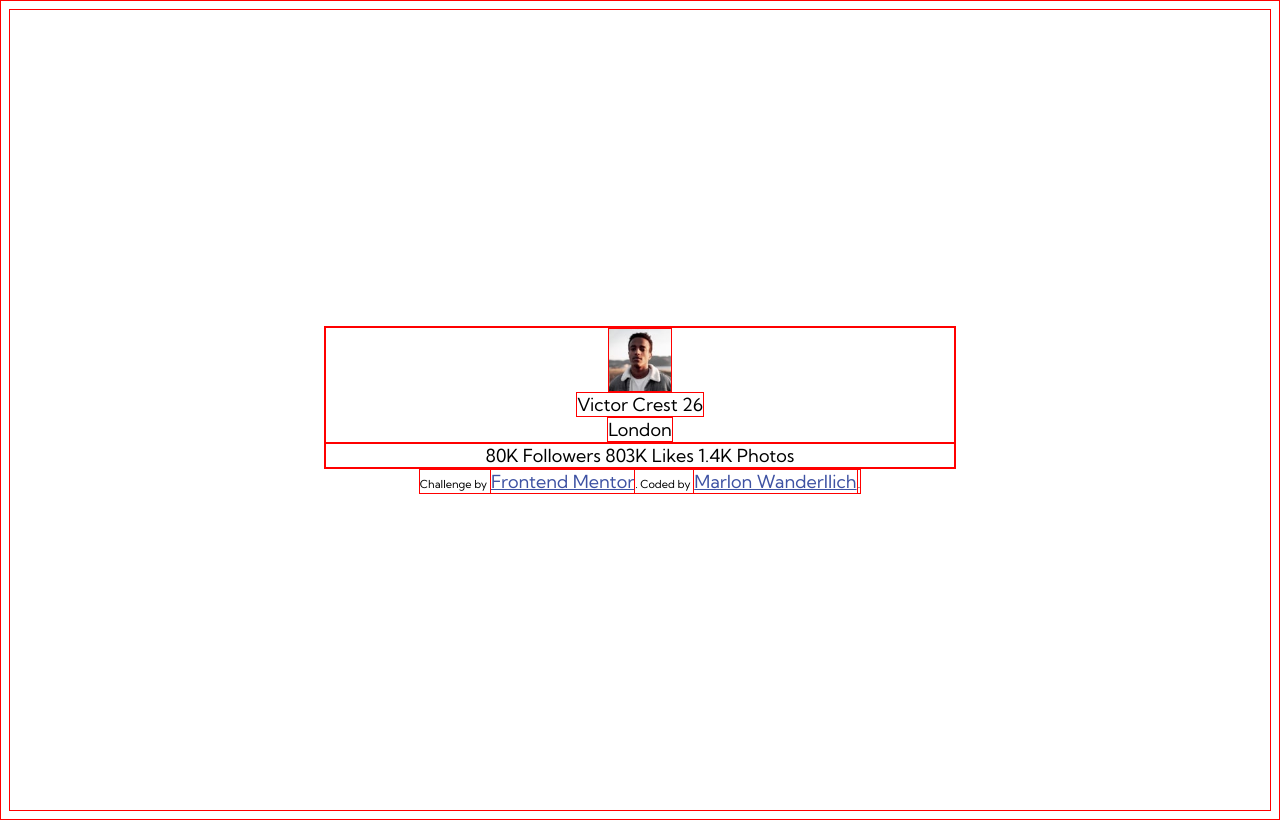
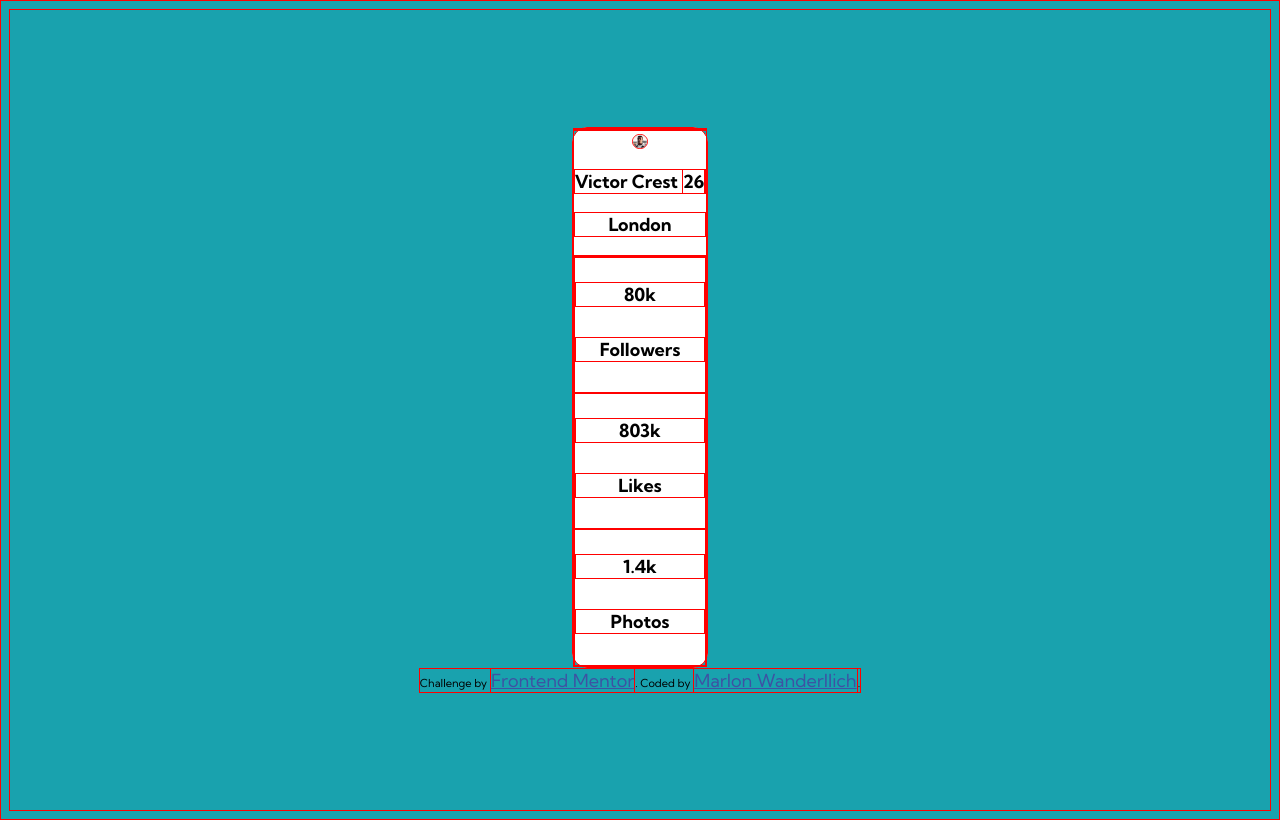
Before and after one commit to marlonwlv/profile-card-component, a plain HTML site: page index.html in a window 1280 px wide. Drawn offline with Linux system fonts and the light colour scheme.

Commit message:
Restructure HTML - after youtube video

```diff
--- a/index.html
+++ b/index.html
@@ -18,27 +18,27 @@
 </head>
 <body>
   <div class="card">
-    <div class="card-main">
+    <div class="card-top"></div>
+    <div class="card-body">
       <img class= "img-profile" src="images/image-victor.jpg" alt= "Image profile">
-      <div class="name-age">
-      Victor Crest
-
-      26
-      </div>
-      <div class="city">
-      London
-      </div>
-
+      <h2 class="name-age">
+        Victor Crest  <span class="age">26</span>
+      </h2>
+      <h3 class="city">London</h3>
     </div>
     <div class="card-footer">
-      80K
-      Followers
-
-      803K
-      Likes
-
-      1.4K
-      Photos
+      <div class="item">
+        <h4 class="value">80k</h4>
+        <h5 class="tag">Followers</h5>
+      </div>
+      <div class="item">
+        <h4 class="value">803k</h4>
+        <h5 class="tag">Likes</h5>
+      </div>
+      <div class="item">
+        <h4 class="value">1.4k</h4>
+        <h5 class="tag">Photos</h5>
+      </div>
     </div>
   </div>
 
--- a/style.css
+++ b/style.css
@@ -15,10 +15,22 @@ body{
 	justify-content: center;
 	text-align: center;
 	align-items: center;
+	background-color: hsl(185, 75%, 39%);
 }
 
 .card{
-	width: 50%;
+	max-width: 50%;
+	background-color: white;
+	border-radius: 15px;
+}
+
+.card-top{
+	background-color:hsl(185, 75%, 39%);
+}
+.card-top img{
+	max-width: 100px;
+	max-height: 100px;
+
 }
 .card-main{
 	display: flex;
@@ -29,4 +41,5 @@ body{
 
 .img-profile{
 	max-width: 10%;
+	border-radius: 50%;
 }
```
